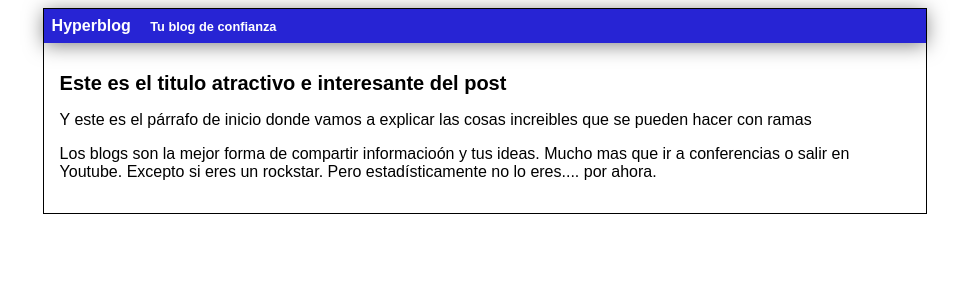
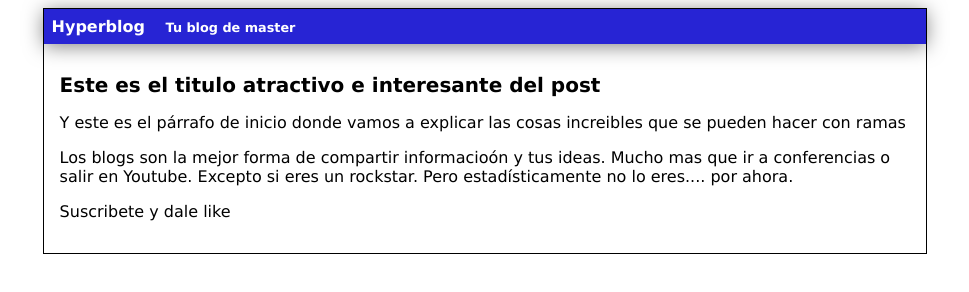
Before and after one commit to AngelG-JAPY/HyperBlog, a plain HTML site: page index.html in a window 1280 px wide. Shown: the whole page, without its empty margins (155-1124 px from the left). Drawn offline with Linux system fonts and the light colour scheme.

Commit message:
Modifique la cabecera y cambie la fuente a verdana

```diff
--- a/css/style.css
+++ b/css/style.css
@@ -1,6 +1,6 @@
 *{
     box-sizing: border-box;
-    font-family: 'Arial';
+    font-family: Verdana;
 }
 
 
--- a/index.html
+++ b/index.html
@@ -10,12 +10,13 @@
 <body>
     <div id="container">
         <div id="cabecera">
-            Hyperblog <span id="title">Tu blog de confianza</span>
+            Hyperblog <span id="title">Tu blog de master</span>
         </div>
         <div id="post">
             <h1>Este es el titulo atractivo e interesante del post</h1>
             <p>Y este es el párrafo de inicio donde vamos a explicar las cosas increibles que se pueden hacer con ramas </p>
             <p>Los blogs son la mejor forma de compartir informacioón y tus ideas. Mucho mas que ir a conferencias o salir en Youtube. Excepto si eres un rockstar. Pero estadísticamente no lo eres.... por ahora.</p>
+            <p>Suscribete y dale like</p>
         </div>
     </div>
 </body>
```
